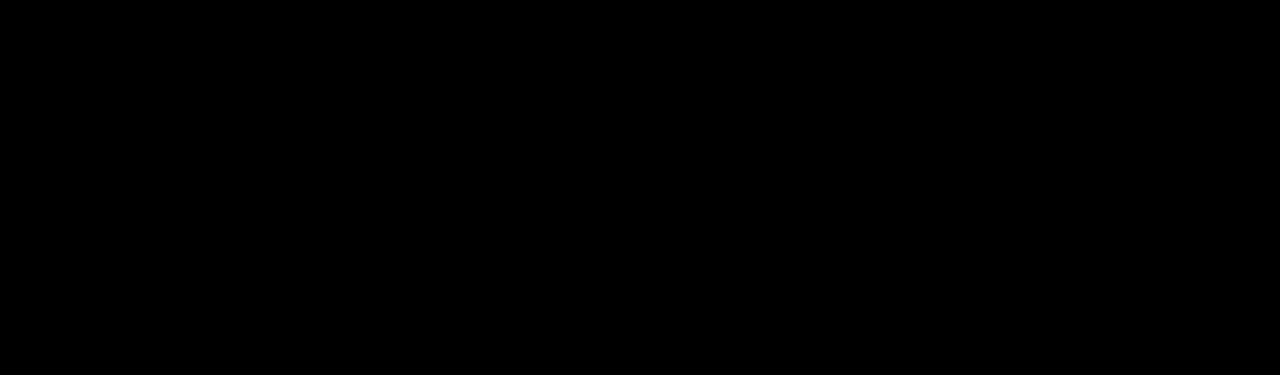
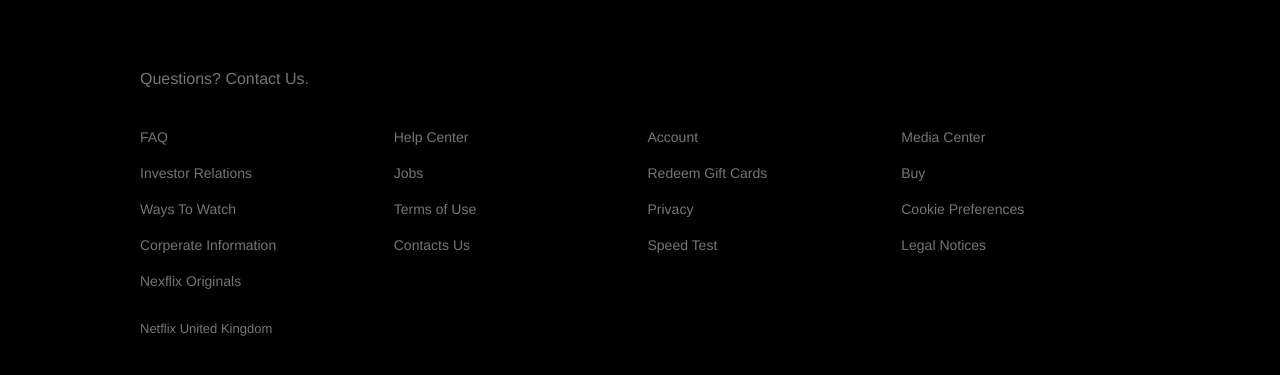
Before and after one commit to CodeNameGrant/react-netflix-clone, a React (Create React App) app: page / in a window 1280 px wide. Shown: the part 1253-1628 px from the top of the page. Before the commit the page ends 1237 px from the top, so only its background shows below. Built offline with nearby package versions, Linux system fonts and the light colour scheme.

Commit message:
Added Footer Component (1h30m)

```diff
--- a/src/App.js
+++ b/src/App.js
@@ -1,9 +1,13 @@
 import React from 'react';
+import { FooterContainer } from './containers/footer';
 import { JumbotronContainer } from './containers/jumbotron';
 
 const App = () => {
   return (
-    <JumbotronContainer />
+    <>
+      <JumbotronContainer />
+      <FooterContainer />
+    </>
   );
 }
 
--- /dev/null
+++ b/src/components/footer/index.js
@@ -0,0 +1,34 @@
+import React from 'react'
+import { Container, Row, Column, Link, Title, Text, Break } from './styles/footer';
+
+export default function Footer({ children, ...restProps }) {
+  return (
+    <Container {...restProps}>
+      {children}
+    </Container>
+  )
+}
+
+Footer.Row = function FooterRow({ children, ...restProps }) {
+  return <Row {...restProps}>{children}</Row>
+}
+
+Footer.Column = function FooterColumn({ children, ...restProps }) {
+  return <Column {...restProps}>{children}</Column>
+}
+
+Footer.Link = function FooterLink({ children, ...restProps }) {
+  return <Link {...restProps}>{children}</Link>
+}
+
+Footer.Title = function FooterTitle({ children, ...restProps }) {
+  return <Title {...restProps}>{children}</Title>
+}
+
+Footer.Text = function FooterText({ children, ...restProps }) {
+  return <Text {...restProps}>{children}</Text>
+}
+
+Footer.Break = function FooterBreak({ children, ...restProps }) {
+  return <Break {...restProps}>{children}</Break>
+}
--- /dev/null
+++ b/src/components/footer/styles/footer.js
@@ -0,0 +1,53 @@
+import styled from 'styled-components/macro';
+
+export const Container = styled.div`
+  display: flex;
+  padding: 70px 56px;
+  margin: auto;
+  max-width: 1000px;
+  flex-direction: column;
+
+  @media (max-width: 1000px) {
+    padding: 70px 30px;
+  }
+`;
+
+export const Column = styled.div`
+  display: flex;
+  flex-direction: column;
+  text-align: left;
+`;
+
+export const Row = styled.div`
+  display: grid;
+  grid-template-columns: repeat(auto-fill, minmax(210px, 1fr));
+  grid-gap: 15px;
+
+  @media (max-width: 1000px) {
+    grid-template-columns: repeat(auto-fill, minmax(150px, 1fr));
+  }
+`;
+
+export const Link = styled.a`
+  color: #757575;
+  margin-bottom: 20px;
+  font-size: 14px;
+  text-decoration: none;
+`;
+
+export const Title = styled.p`
+  font-size: 16px;
+  color: #757575;
+  margin-bottom: 40px;
+`;
+
+export const Text = styled.p`
+  font-size: 13px;
+  color: #757575;
+  margin-bottom: 40px;
+`;
+
+export const Break = styled.div`
+  flex-basis: 100%;
+  height: 0;
+`;
--- a/src/components/index.js
+++ b/src/components/index.js
@@ -1 +1,2 @@
 export { default as Jumbotron } from './jumbotron';
+export { default as Footer } from './footer';
--- /dev/null
+++ b/src/containers/footer.js
@@ -0,0 +1,44 @@
+import React from 'react'
+import { Footer } from '../components';
+
+export function FooterContainer() {
+  return (
+    <Footer>
+      <Footer.Title>Questions? Contact Us.</Footer.Title>
+      <Footer.Break />
+      <Footer.Row>
+      <Footer.Column>
+          <Footer.Link href="#">FAQ</Footer.Link>
+          <Footer.Link href="#">Investor Relations</Footer.Link>
+          <Footer.Link href="#">Ways To Watch</Footer.Link>
+          <Footer.Link href="#">Corperate Information</Footer.Link>
+          <Footer.Link href="#">Nexflix Originals</Footer.Link>
+        </Footer.Column>
+
+        <Footer.Column>
+          <Footer.Link href="#">Help Center</Footer.Link>
+          <Footer.Link href="#">Jobs</Footer.Link>
+          <Footer.Link href="#">Terms of Use</Footer.Link>
+          <Footer.Link href="#">Contacts Us</Footer.Link>
+        </Footer.Column>
+
+        <Footer.Column>
+          <Footer.Link href="#">Account</Footer.Link>
+          <Footer.Link href="#">Redeem Gift Cards</Footer.Link>
+          <Footer.Link href="#">Privacy</Footer.Link>
+          <Footer.Link href="#">Speed Test</Footer.Link>
+        </Footer.Column>
+
+        <Footer.Column>
+          <Footer.Link href="#">Media Center</Footer.Link>
+          <Footer.Link href="#">Buy</Footer.Link>
+          <Footer.Link href="#">Cookie Preferences</Footer.Link>
+          <Footer.Link href="#">Legal Notices</Footer.Link>
+        </Footer.Column>
+      </Footer.Row>
+
+      <Footer.Break />
+      <Footer.Text>Netflix United Kingdom</Footer.Text>
+    </Footer>
+  );
+}
```
